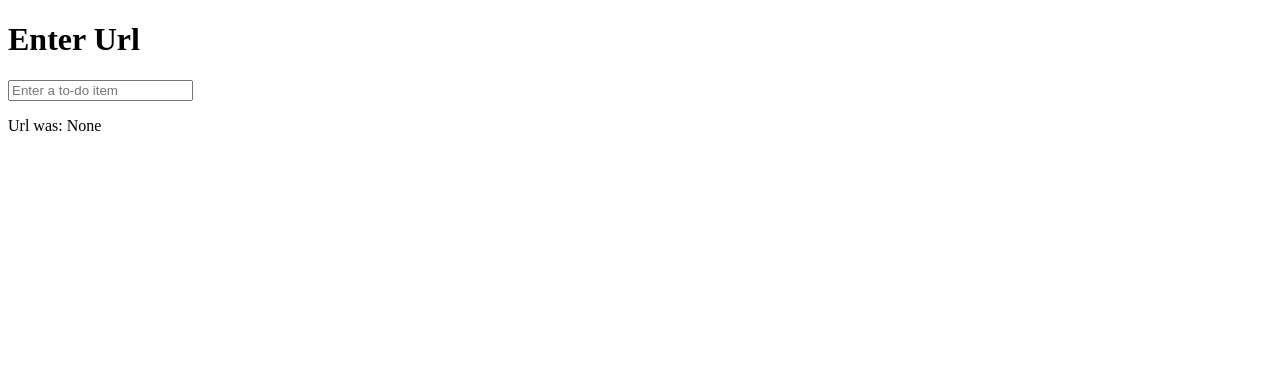
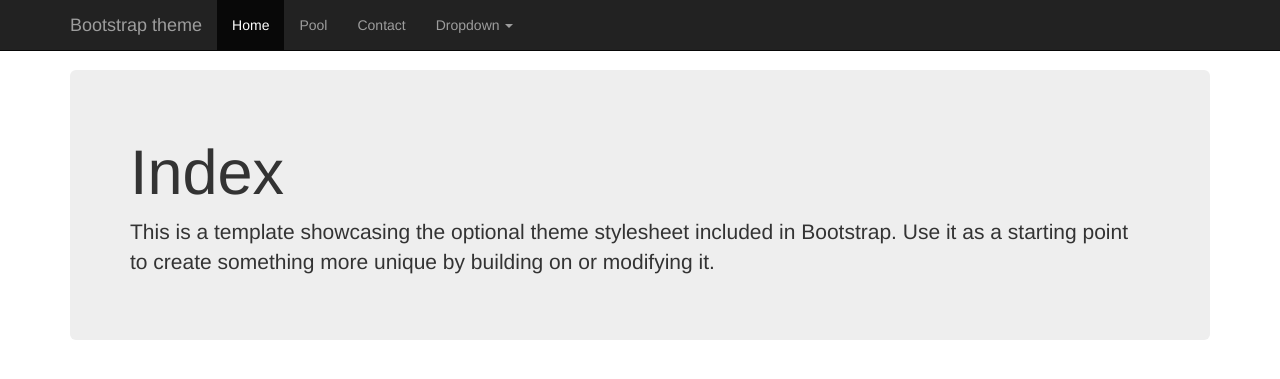
Before and after one commit to KurobaneYan/isp3, a Django app: page / in a window 1280 px wide. Shown: the top 379 px of the page. Run offline with Django 3.2, Linux system fonts and the light colour scheme; some libraries are stand-ins or nearby versions.

```diff
--- a/lab/templates/index.html
+++ b/lab/templates/index.html
@@ -1,29 +1,77 @@
 <!DOCTYPE html>
 <html lang="en">
-<head>
-    <meta charset="UTF-8">
-    <title>Hello World!!!</title>
-</head>
+    <head>
+        <meta charset="utf-8">
+        <meta http-equiv="X-UA-Compatible" content="IE=edge">
+        <meta name="viewport" content="width=device-width, initial-scale=1">
+        <!-- The above 3 meta tags *must* come first in the head; any other head content must come *after* these tags -->
+        <title>Pool</title>
+
+        <!-- Bootstrap -->
+        <link rel="stylesheet" href="https://maxcdn.bootstrapcdn.com/bootstrap/3.3.6/css/bootstrap.min.css" integrity="sha384-1q8mTJOASx8j1Au+a5WDVnPi2lkFfwwEAa8hDDdjZlpLegxhjVME1fgjWPGmkzs7" crossorigin="anonymous">
+
+        <!-- HTML5 shim and Respond.js for IE8 support of HTML5 elements and media queries -->
+        <!-- WARNING: Respond.js doesn't work if you view the page via file:// -->
+        <!--[if lt IE 9]>
+          <script src="https://oss.maxcdn.com/html5shiv/3.7.2/html5shiv.min.js"></script>
+          <script src="https://oss.maxcdn.com/respond/1.4.2/respond.min.js"></script>
+        <![endif]-->
+
+        <style>
+            body {
+                margin-top: 70px;
+            }
+        </style>
+    </head>
 <body>
-    <h1>
-        Enter Url
-    </h1>
-    <form method="post">
-        <input name="item_text" id="id_new_item" placeholder="Enter a to-do item"/>
-        {% csrf_token %}
-    </form>
-    <p>
-        Url was: {{ url }}
-    </p>
-    <table id="id_list_table">
-        {% for link in links %}
-            <tr>
-                <td>
-                    {{ link }}
-                </td>
+<!-- Fixed navbar -->
+<nav class="navbar navbar-inverse navbar-fixed-top">
+  <div class="container">
+    <div class="navbar-header">
+      <button type="button" class="navbar-toggle collapsed" data-toggle="collapse" data-target="#navbar" aria-expanded="false" aria-controls="navbar">
+        <span class="sr-only">Toggle navigation</span>
+        <span class="icon-bar"></span>
+        <span class="icon-bar"></span>
+        <span class="icon-bar"></span>
+      </button>
+      <a class="navbar-brand" href="http://127.0.0.1:8000/">Bootstrap theme</a>
+    </div>
+    <div id="navbar" class="navbar-collapse collapse">
+      <ul class="nav navbar-nav">
+        <li class="active"><a href="http://127.0.0.1:8000/">Home</a></li>
+        <li><a href="http://127.0.0.1:8000/pool/">Pool</a></li>
+        <li><a href="#">Contact</a></li>
+        <li class="dropdown">
+          <a href="#" class="dropdown-toggle" data-toggle="dropdown" role="button" aria-haspopup="true" aria-expanded="false">Dropdown <span class="caret"></span></a>
+          <ul class="dropdown-menu">
+            <li><a href="#">Action</a></li>
+            <li><a href="#">Another action</a></li>
+            <li><a href="#">Something else here</a></li>
+            <li role="separator" class="divider"></li>
+            <li class="dropdown-header">Nav header</li>
+            <li><a href="#">Separated link</a></li>
+            <li><a href="#">One more separated link</a></li>
+          </ul>
+        </li>
+      </ul>
+    </div><!--/.nav-collapse -->
+  </div>
+</nav>
 
-            </tr>
-        {% endfor %}
-    </table>
+<div class="container theme-showcase" role="main">
+
+      <!-- Main jumbotron for a primary marketing message or call to action -->
+      <div class="jumbotron">
+        <h1>Index</h1>
+        <p>This is a template showcasing the optional theme stylesheet included in Bootstrap. Use it as a starting point to create something more unique by building on or modifying it.</p>
+      </div>
+</div>
+
+
+    <!-- jQuery (necessary for Bootstrap's JavaScript plugins) -->
+    <script src="https://ajax.googleapis.com/ajax/libs/jquery/1.11.3/jquery.min.js"></script>
+    <!-- Include all compiled plugins (below), or include individual files as needed -->
+    <!-- Latest compiled and minified JavaScript -->
+    <script src="https://maxcdn.bootstrapcdn.com/bootstrap/3.3.6/js/bootstrap.min.js" integrity="sha384-0mSbJDEHialfmuBBQP6A4Qrprq5OVfW37PRR3j5ELqxss1yVqOtnepnHVP9aJ7xS" crossorigin="anonymous"></script>
 </body>
 </html>
--- a/lab/views.py
+++ b/lab/views.py
@@ -1,4 +1,3 @@
-import re
 import urllib.request
 import urllib.robotparser
 from urllib.parse import urljoin
@@ -10,36 +9,7 @@ import lab.Crawler
 
 
 def home_page(request):
-    post_result = request.POST
-    url = post_result.get('item_text')
-
-    # if url is not None:
-    #     crawler = lab.Crawler.Crawler(url, depth=2)
-    #     p = Process(target=crawler.crawl())
-    #     p.start()
-    #     p.join()
-    #     links = crawler.get_links()
-    #     if crawler.start_url in links:
-    #         print('Faund start url!')
-    # else:
-    #     links = set()
-
-    temp = None
-    if url is not None:
-        crawler = lab.Crawler.Crawler(url, 1)
-        temp = crawler.process_url(url)
-        bs = BeautifulSoup(temp[1], 'lxml')
-        temp[1] = bs.get_text()
-        temp[1] = re.sub(r'[^A-Z a-z0-9]', ' ', temp[1])
-
-    if url is not None:
-        url = re.sub(r'[^A-Za-z]', ' ', url)
-
-    return render(request, 'index.html', {
-        'url': temp,
-        # 'url': request.POST.get('item_text', ''),
-        #'links': links,
-    })
+    return render(request, 'index.html', {})
 
 
 def pool(request):
@@ -47,6 +17,7 @@ def pool(request):
     first_url = post_result.get('first_url')
     second_url = post_result.get('second_url')
     depth = post_result.get('depth')
+    width = post_result.get('width')
     print(first_url)
     print(second_url)
     print(depth)
@@ -57,24 +28,17 @@ def pool(request):
     else:
         depth = int(depth)
 
+    if width is None:
+        width = 1
+    else:
+        width = int(width)
+
     if first_url is not None:
-        crawler = lab.Crawler.Crawler(first_url, 1)
-        urls = crawler.get_all_links_from_url(first_url)
+        crawler = lab.Crawler.Crawler(first_url, depth=depth, width=width)
+        urls = crawler.crawl()
 
-        # html = crawler.download_url(first_url)
-        #
-        # soup = BeautifulSoup(html, 'lxml')
-        #
-        # for script in soup(['script', 'style']):
-        #     script.extract()
-        #
-        # text = soup.get_text()
-        #
-        # lines = (line.strip() for line in text.splitlines())
-        # chunks = (phrase.strip() for line in lines for phrase in line.split(' '))
-        # text = '\n'.join(chunk for chunk in chunks if chunk)
+    print('{} : {}'.format(urls, len(urls)))
 
-    print('Len: {}'.format(len(urls)))
     return render(request, 'pool.html', {
         'url': first_url,
         'urls': urls,
```
Also changed, not shown: lab/Crawler.py (+80 -26 lines), lab/models.py (+2 -5 lines), lab/templates/pool.html (+3 -10 lines).
